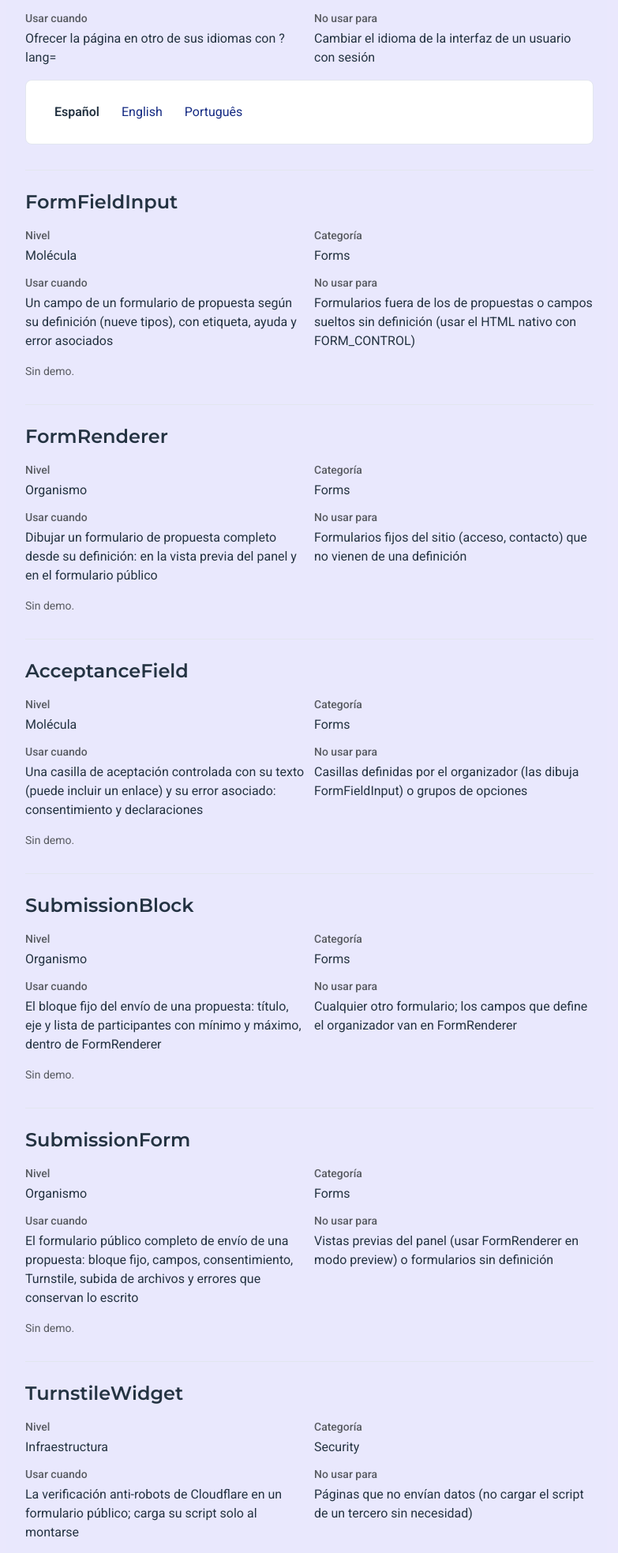
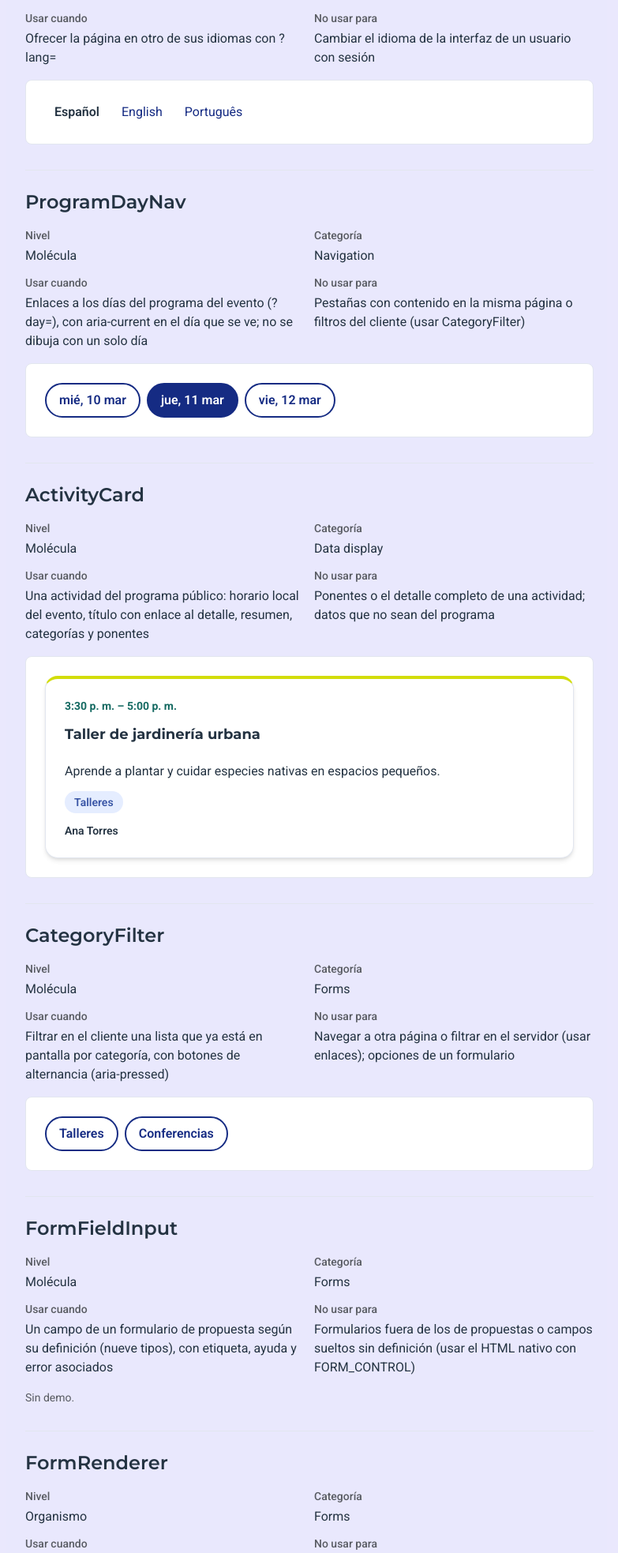
Before and after one commit to SistemasANPR/eventos, a Laravel app: page /components in a window 1280 px wide. Shown: the part 2717-4684 px from the top of the page at 79% size, without its empty margins (248-1031 px from the left). Run offline with Laravel 12, Linux system fonts and the light colour scheme; style sheets or scripts are compiled from the project's sources; parts of the project's set-up code (start-up, migrations or seed data) failed here and were passed over; some libraries are stand-ins or nearby versions.

Commit message:
feat(public): componentes ProgramDayNav, ActivityCard y CategoryFilter con su catalogo y textos es/en
Plan 029 F2 (DA-12, CA-029-21): moleculas del programa publico con prueba, entrada en el
catalogo y demo; tipos de las props del programa (4.3) y textos de la interfaz en lang es y en.

Co-Authored-By: Claude Sonnet 5.5 <noreply@anthropic.com>

```diff
--- a/lang/es/public.php
+++ b/lang/es/public.php
@@ -23,6 +23,25 @@ return [
         'published_on' => 'Publicado el :date',
         'back_to_event' => 'Volver al evento',
         'shown_in_base_language' => 'Este aviso se muestra en el idioma base del evento.',
+    ],
+    // Programa público del evento (plan 029).
+    'program' => [
+        'title' => 'Programa',
+        'description' => 'Programa de :event: actividades por día, horarios y ponentes.',
+        'timezone_note' => 'Horario del evento: :zone',
+        'days_label' => 'Días del programa',
+        'filter_label' => 'Filtrar por categoría',
+        'no_results' => 'Ninguna actividad de esta categoría en esta página.',
+        'empty_title' => 'El programa se publicará pronto',
+        'empty_hint' => 'Todavía no hay actividades programadas. Vuelve más tarde.',
+        'back_to_event' => 'Volver al evento',
+        'until' => 'Termina el :date',
+        'time_range' => ':start – :end',
+        'speakers' => 'Ponentes',
+        'pagination_label' => 'Páginas del programa',
+        'previous_page' => 'Página anterior',
+        'next_page' => 'Página siguiente',
+        'page_of' => 'Página :current de :last',
     ],
     'call' => [
         'type' => 'Categoría',
@@ -212,6 +231,11 @@ return [
             'track_name' => 'Parques y biodiversidad',
             'faq_question' => '¿Cómo me registro?',
             'image_alt' => 'Vista de un parque urbano',
+            'activity_title' => 'Taller de jardinería urbana',
+            'activity_summary' => 'Aprende a plantar y cuidar especies nativas en espacios pequeños.',
+            'category_name' => 'Talleres',
+            'category_other' => 'Conferencias',
+            'speaker_name' => 'Ana Torres',
         ],
     ],
     // Landing del evento (plan 022): textos fijos de los bloques públicos.
--- a/resources/js/catalog/demos-molecules.tsx
+++ b/resources/js/catalog/demos-molecules.tsx
@@ -1,5 +1,10 @@
+import { useState } from 'react';
+
+import { ActivityCard } from '@/components/molecules/ActivityCard';
+import { CategoryFilter } from '@/components/molecules/CategoryFilter';
 import { EventFact } from '@/components/molecules/EventFact';
 import { LocaleSwitcher } from '@/components/molecules/LocaleSwitcher';
+import { ProgramDayNav } from '@/components/molecules/ProgramDayNav';
 import { useTranslation } from '@/hooks/useTranslation';
 
 /** Demo de `EventFact`: se usa dentro de un `<dl>`. */
@@ -19,3 +24,52 @@ export function LocaleSwitcherDemo() {
 
     return <LocaleSwitcher locales={['es', 'en', 'pt']} currentLocale={locale} />;
 }
+
+/** Demo de `ProgramDayNav`: tres días con el segundo como día actual. */
+export function ProgramDayNavDemo() {
+    const { locale } = useTranslation();
+
+    return <ProgramDayNav days={['2027-03-10', '2027-03-11', '2027-03-12']} currentDay="2027-03-11" baseUrl="/components" locale={locale} />;
+}
+
+/** Demo de `ActivityCard`: una actividad de la tarde de un evento con horas de 12 h. */
+export function ActivityCardDemo() {
+    const { t, locale } = useTranslation();
+
+    return (
+        <ActivityCard
+            locale={locale}
+            timeFormat="12h"
+            activity={{
+                id: 'demo-activity',
+                title: t('catalog.demo_data.activity_title'),
+                summary: t('catalog.demo_data.activity_summary'),
+                date: '2027-03-10',
+                endDate: '2027-03-10',
+                startTime: '15:30',
+                endTime: '17:00',
+                categories: [{ id: 'demo-category', name: t('catalog.demo_data.category_name') }],
+                speakers: [{ id: 'demo-speaker', name: t('catalog.demo_data.speaker_name'), company: null, jobTitle: null, tagline: null, photoUrl: null, url: '/components' }],
+                iconUrl: null,
+                url: '/components',
+            }}
+        />
+    );
+}
+
+/** Demo de `CategoryFilter`: dos categorías con alternancia local. */
+export function CategoryFilterDemo() {
+    const { t } = useTranslation();
+    const [selectedId, setSelectedId] = useState<string | null>(null);
+
+    return (
+        <CategoryFilter
+            categories={[
+                { id: 'demo-workshops', name: t('catalog.demo_data.category_name') },
+                { id: 'demo-talks', name: t('catalog.demo_data.category_other') },
+            ]}
+            selectedId={selectedId}
+            onSelect={setSelectedId}
+        />
+    );
+}
--- a/resources/js/catalog/demos.ts
+++ b/resources/js/catalog/demos.ts
@@ -16,7 +16,7 @@ import {
     LandingSpacerBlockDemo,
     LandingTracksBlockDemo,
 } from '@/catalog/demos-landing';
-import { EventFactDemo, LocaleSwitcherDemo } from '@/catalog/demos-molecules';
+import { ActivityCardDemo, CategoryFilterDemo, EventFactDemo, LocaleSwitcherDemo, ProgramDayNavDemo } from '@/catalog/demos-molecules';
 import { EventHeroDemo } from '@/catalog/demos-organisms';
 
 /** Demo ejecutable de cada entrada del catálogo con `preview: 'demo'`, por el nombre de la entrada. */
@@ -25,6 +25,9 @@ export const demos: Record<string, ComponentType> = {
     TextLink: TextLinkDemo,
     EventFact: EventFactDemo,
     LocaleSwitcher: LocaleSwitcherDemo,
+    ProgramDayNav: ProgramDayNavDemo,
+    ActivityCard: ActivityCardDemo,
+    CategoryFilter: CategoryFilterDemo,
     EventHero: EventHeroDemo,
     SkipToContent: SkipToContentDemo,
     CallStateBadge: CallStateBadgeDemo,
--- a/resources/js/catalog/registry.ts
+++ b/resources/js/catalog/registry.ts
@@ -89,6 +89,33 @@ export const registry: CatalogEntry[] = [
         category: 'Navigation',
         useWhen: 'Ofrecer la página en otro de sus idiomas con ?lang=',
         avoidFor: 'Cambiar el idioma de la interfaz de un usuario con sesión',
+        preview: 'demo',
+    },
+    {
+        name: 'ProgramDayNav',
+        path: 'molecules/ProgramDayNav',
+        level: 'molecule',
+        category: 'Navigation',
+        useWhen: 'Enlaces a los días del programa del evento (?day=), con aria-current en el día que se ve; no se dibuja con un solo día',
+        avoidFor: 'Pestañas con contenido en la misma página o filtros del cliente (usar CategoryFilter)',
+        preview: 'demo',
+    },
+    {
+        name: 'ActivityCard',
+        path: 'molecules/ActivityCard',
+        level: 'molecule',
+        category: 'Data display',
+        useWhen: 'Una actividad del programa público: horario local del evento, título con enlace al detalle, resumen, categorías y ponentes',
+        avoidFor: 'Ponentes o el detalle completo de una actividad; datos que no sean del programa',
+        preview: 'demo',
+    },
+    {
+        name: 'CategoryFilter',
+        path: 'molecules/CategoryFilter',
+        level: 'molecule',
+        category: 'Forms',
+        useWhen: 'Filtrar en el cliente una lista que ya está en pantalla por categoría, con botones de alternancia (aria-pressed)',
+        avoidFor: 'Navegar a otra página o filtrar en el servidor (usar enlaces); opciones de un formulario',
         preview: 'demo',
     },
     {
--- /dev/null
+++ b/resources/js/components/molecules/ActivityCard.tsx
@@ -0,0 +1,70 @@
+import { useTranslation } from '@/hooks/useTranslation';
+import { FOCUS_RING, HEADING_MD, LIST_CARD } from '@/lib/classes';
+import { formatLocalDate, formatLocalTime } from '@/lib/date-format';
+import { cn } from '@/lib/utils';
+import type { TimeFormat } from '@/types/event';
+import type { PublicActivitySummary } from '@/types/program';
+
+interface ActivityCardProps {
+    activity: PublicActivitySummary;
+    /** Idioma de la página. */
+    locale: string;
+    /** Cómo se muestran las horas del evento (12 h o 24 h). */
+    timeFormat: TimeFormat;
+    className?: string;
+}
+
+/**
+ * Tarjeta de una actividad del programa público: horario local del evento, título (enlace al detalle),
+ * resumen, categorías y ponentes. Una actividad que cruza la medianoche muestra su fecha de fin.
+ * Usar en la lista de actividades de un día; no para ponentes ni para el detalle completo.
+ */
+export function ActivityCard({ activity, locale, timeFormat, className }: ActivityCardProps) {
+    const { t } = useTranslation();
+
+    const range = t('program.time_range', {
+        start: formatLocalTime(activity.startTime, locale, timeFormat),
+        end: formatLocalTime(activity.endTime, locale, timeFormat),
+    });
+    const endsAnotherDay = activity.endDate !== activity.date;
+
+    return (
+        <article className={cn(LIST_CARD, className)}>
+            <div className="flex items-start gap-4">
+                {activity.iconUrl !== null && <img src={activity.iconUrl} alt="" width={48} height={48} loading="lazy" className="h-12 w-12 shrink-0 rounded-lg object-cover" />}
+                <div className="flex min-w-0 flex-col gap-1">
+                    <p className="text-sm font-bold text-support">{range}</p>
+                    {endsAnotherDay && <p className="text-sm text-text-muted">{t('program.until', { date: formatLocalDate(activity.endDate, locale) })}</p>}
+                    <h3 className={HEADING_MD}>
+                        <a href={activity.url} className={cn('inline-flex min-h-11 items-center rounded-md underline-offset-4 hover:underline', FOCUS_RING)}>
+                            {activity.title}
+                        </a>
+                    </h3>
+                </div>
+            </div>
+
+            {activity.summary !== null && <p className="text-base leading-relaxed text-text">{activity.summary}</p>}
+
+            {activity.categories.length > 0 && (
+                <ul className="flex flex-wrap gap-2">
+                    {activity.categories.map((category) => (
+                        <li key={category.id} className="rounded-full bg-info-bg px-3 py-1 text-sm font-semibold text-info">
+                            {category.name}
+                        </li>
+                    ))}
+                </ul>
+            )}
+
+            {activity.speakers.length > 0 && (
+                <ul aria-label={t('program.speakers')} className="flex flex-col gap-1 text-sm text-text-muted">
+                    {activity.speakers.map((speaker) => (
+                        <li key={speaker.id}>
+                            <span className="font-semibold text-text">{speaker.name}</span>
+                            {speaker.company !== null && <span>{`, ${speaker.company}`}</span>}
+                        </li>
+                    ))}
+                </ul>
+            )}
+        </article>
+    );
+}
--- /dev/null
+++ b/resources/js/components/molecules/CategoryFilter.tsx
@@ -0,0 +1,49 @@
+import { useTranslation } from '@/hooks/useTranslation';
+import { FOCUS_RING } from '@/lib/classes';
+import { cn } from '@/lib/utils';
+import type { PublicCategory } from '@/types/program';
+
+interface CategoryFilterProps {
+    categories: PublicCategory[];
+    /** Categoría activa, o `null` si se ven todas. */
+    selectedId: string | null;
+    /** Con la categoría pulsada, o `null` al soltar la que estaba activa. */
+    onSelect: (categoryId: string | null) => void;
+}
+
+/**
+ * Botones de alternancia (`aria-pressed`) para filtrar en el cliente las actividades ya recibidas por
+ * categoría: pulsar activa, pulsar de nuevo muestra todas. Son botones nativos: Tab y Enter o Espacio.
+ * Usar sobre una lista que ya está en pantalla; no para filtrar en el servidor ni para navegar.
+ */
+export function CategoryFilter({ categories, selectedId, onSelect }: CategoryFilterProps) {
+    const { t } = useTranslation();
+
+    if (categories.length === 0) {
+        return null;
+    }
+
+    return (
+        <div role="group" aria-label={t('program.filter_label')} className="flex flex-wrap gap-2">
+            {categories.map((category) => {
+                const isPressed = category.id === selectedId;
+
+                return (
+                    <button
+                        key={category.id}
+                        type="button"
+                        aria-pressed={isPressed}
+                        onClick={() => onSelect(isPressed ? null : category.id)}
+                        className={cn(
+                            'inline-flex min-h-11 items-center rounded-full border-2 px-4 text-base font-semibold',
+                            FOCUS_RING,
+                            isPressed ? 'border-primary bg-primary text-primary-contrast' : 'border-primary bg-surface text-primary hover:bg-bg',
+                        )}
+                    >
+                        {category.name}
+                    </button>
+                );
+            })}
+        </div>
+    );
+}
--- /dev/null
+++ b/resources/js/components/molecules/ProgramDayNav.tsx
@@ -0,0 +1,58 @@
+import { useTranslation } from '@/hooks/useTranslation';
+import { FOCUS_RING } from '@/lib/classes';
+import { formatLocalDate } from '@/lib/date-format';
+import { cn } from '@/lib/utils';
+
+interface ProgramDayNavProps {
+    /** Días con actividades, `AAAA-MM-DD`, en orden. */
+    days: string[];
+    /** Día que se está viendo. */
+    currentDay: string | null;
+    /** Dirección del programa (puede traer `?lang=`); a ella se añade `day=`. */
+    baseUrl: string;
+    /** Idioma de la página. */
+    locale: string;
+}
+
+/**
+ * Enlaces a los días del programa: cada día tiene su propia dirección (`?day=`), así se comparte y se
+ * indexa. El día que se ve lleva `aria-current`. Con un solo día no hay nada que elegir y no se dibuja.
+ * Usar sobre la lista de actividades de un día; no para otras pestañas ni filtros.
+ */
+export function ProgramDayNav({ days, currentDay, baseUrl, locale }: ProgramDayNavProps) {
+    const { t } = useTranslation();
+
+    if (days.length < 2) {
+        return null;
+    }
+
+    return (
+        <nav aria-label={t('program.days_label')}>
+            <ul className="flex flex-wrap gap-2">
+                {days.map((day) => {
+                    const isCurrent = day === currentDay;
+
+                    return (
+                        <li key={day}>
+                            <a
+                                href={dayUrl(baseUrl, day)}
+                                aria-current={isCurrent ? 'page' : undefined}
+                                className={cn(
+                                    'inline-flex min-h-11 items-center rounded-full border-2 border-primary px-4 text-base font-semibold',
+                                    FOCUS_RING,
+                                    isCurrent ? 'bg-primary text-primary-contrast' : 'bg-surface text-primary hover:bg-bg',
+                                )}
+                            >
+                                {formatLocalDate(day, locale, 'short')}
+                            </a>
+                        </li>
+                    );
+                })}
+            </ul>
+        </nav>
+    );
+}
+
+function dayUrl(baseUrl: string, day: string): string {
+    return `${baseUrl}${baseUrl.includes('?') ? '&' : '?'}day=${day}`;
+}
```
Also changed, not shown: lang/en/public.php (+24 -0 lines), resources/js/components/molecules/ActivityCard.test.tsx (added, +99 -0 lines), resources/js/components/molecules/CategoryFilter.test.tsx (added, +92 -0 lines), resources/js/components/molecules/ProgramDayNav.test.tsx (added, +64 -0 lines), resources/js/types/program.ts (added, +65 -0 lines).
